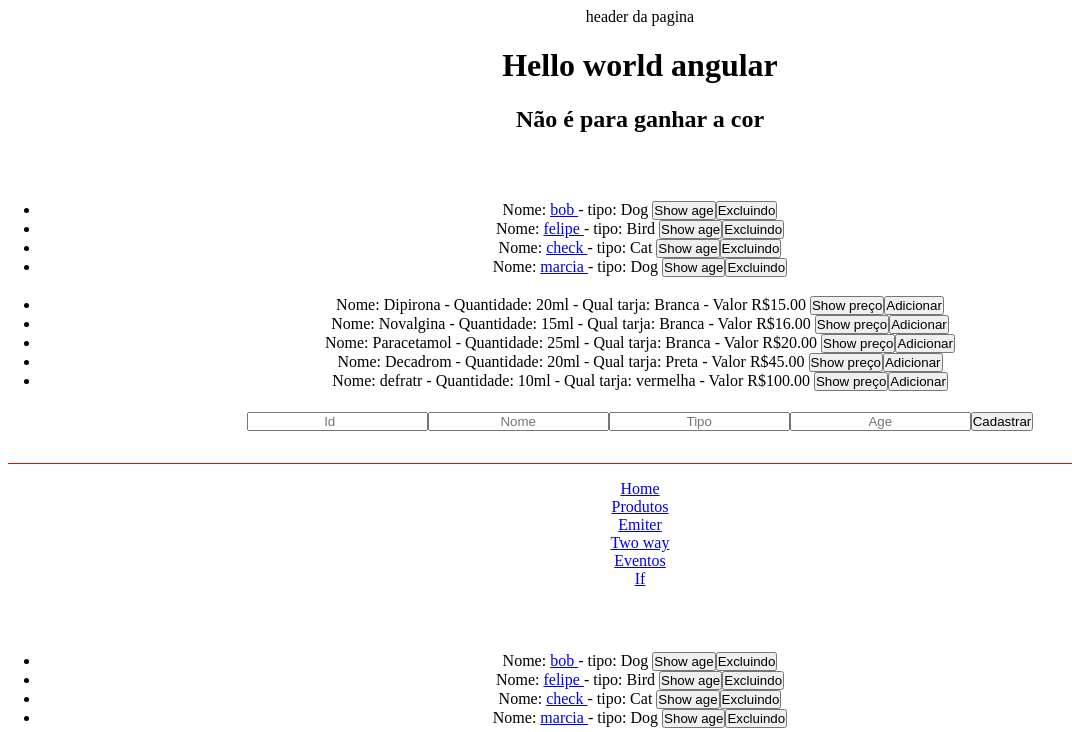
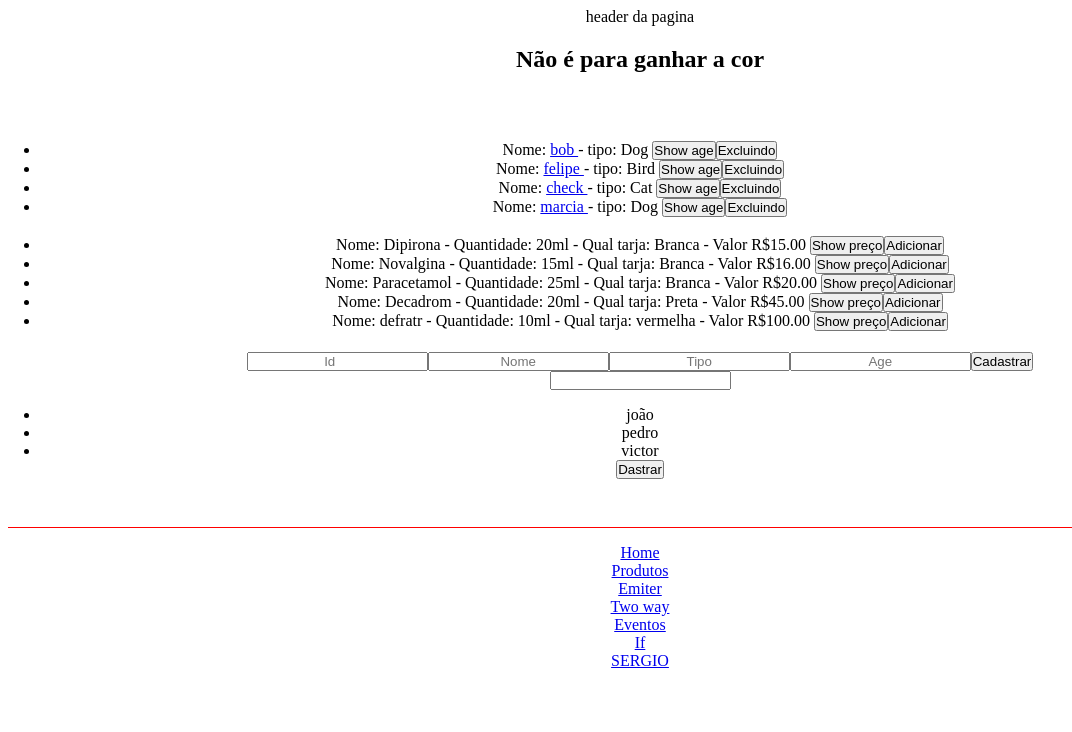
Before and after one commit to Sergio81alves/comeco-no-angular, an Angular app: page /list in a window 1280 px wide. Shown: the top 732 px of the page, without its empty margins (0-1072 px from the left). Built offline with nearby package versions, Linux system fonts and the light colour scheme; data requests are answered from the project's data file.

Commit message:
incluindo nomes

```diff
--- a/src/app/app-routing.module.ts
+++ b/src/app/app-routing.module.ts
@@ -7,6 +7,7 @@ import { IfRenderComponent } from './components/if-render/if-render.component';
 import { ItemDetailComponent } from './components/item-detail/item-detail.component';
 import { ListRenderComponent } from './components/list-render/list-render.component';
 import { TwoWayComponent } from './components/two-way/two-way.component';
+import { SergioComponent } from './teste/sergio/sergio.component';
 
 
 const routes: Routes = [
@@ -17,6 +18,7 @@ const routes: Routes = [
   {path: "two", component: TwoWayComponent},
   {path: "eventos", component: EventosComponent},
   {path: "if", component: IfRenderComponent},
+  {path: "sergio", component: SergioComponent},
 
 ];
 
--- a/src/app/app.component.html
+++ b/src/app/app.component.html
@@ -1,5 +1,5 @@
 <header>header da pagina</header>
-<h1>Hello world angular</h1>
+
 <h2>Não é para ganhar a cor</h2>
 
 <app-list-render></app-list-render>
@@ -12,6 +12,7 @@
         <li><a routerLink="two">Two way </a></li>
         <li><a routerLink="eventos">Eventos</a></li>
         <li><a routerLink="if">If</a></li>
+        <li><a routerLink="sergio">{{"SERGIO" | uppercase}}</a></li>
     </ul>
 </nav>
 <router-outlet></router-outlet>
--- a/src/app/components/list-render/list-render.component.html
+++ b/src/app/components/list-render/list-render.component.html
@@ -30,4 +30,13 @@
         </button>
     </form>
 
+    <input type="text" [(ngModel)]=" mostrarItem">
+    <ul>
+        <li *ngFor="let item of items ">
+            {{item}}
+        </li>
+        <button (click)="enviar()">Dastrar</button>
+    </ul>
+    {{ mostrarItem}}
+
 </div>
--- a/src/app/components/list-render/list-render.component.ts
+++ b/src/app/components/list-render/list-render.component.ts
@@ -13,10 +13,18 @@ import { ListService } from 'src/app/services/list.service';
 export class ListRenderComponent implements OnInit {
   animal?: Animal;
 
-  id = "";
+  id = parseFloat;
   nome = '';
   tipo = '';
   age = '';
+
+
+  mostrarItem = "";
+  items = ['joão', 'pedro', 'victor'];
+
+  enviar(){
+    this.items.push(this.mostrarItem)
+  }
   constructor(private listService: ListService){
     //faco primeiro essa função depois chamo ela lá em baixo.
     //chamo ela no meu constructor para construir no momento do site
@@ -41,9 +49,8 @@ export class ListRenderComponent implements OnInit {
     this.produtos = this.listService.excluir(this.produtos, produtos)
   }
 
-  incluirAnimal(/*animal: Animal*/) {
-    /*this.animais = this.listService.adiciona(this.animais, animal)
-   return console.log("adicionou ")*/
+  incluirAnimal() {
+
   }
 
 
```
